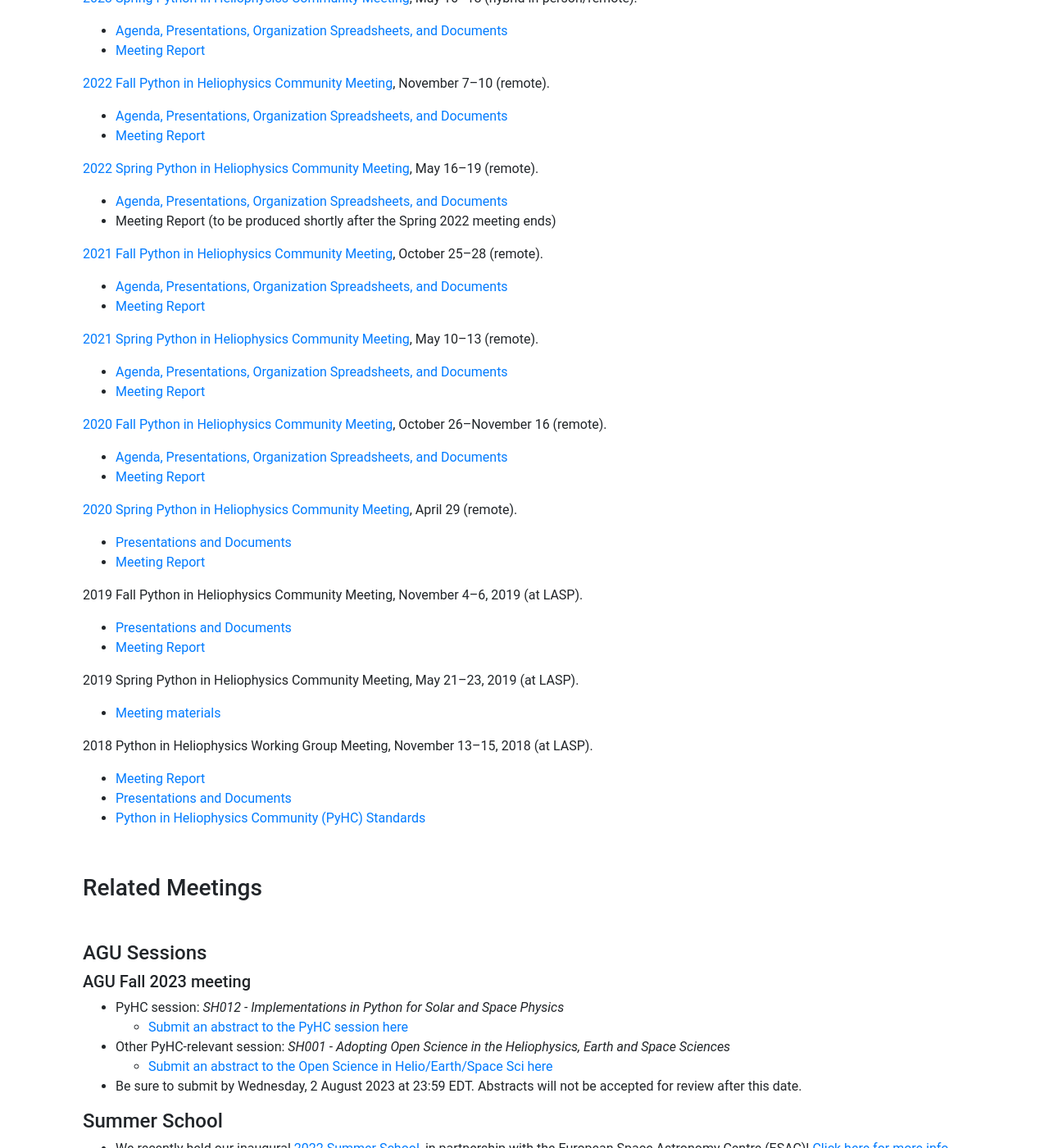
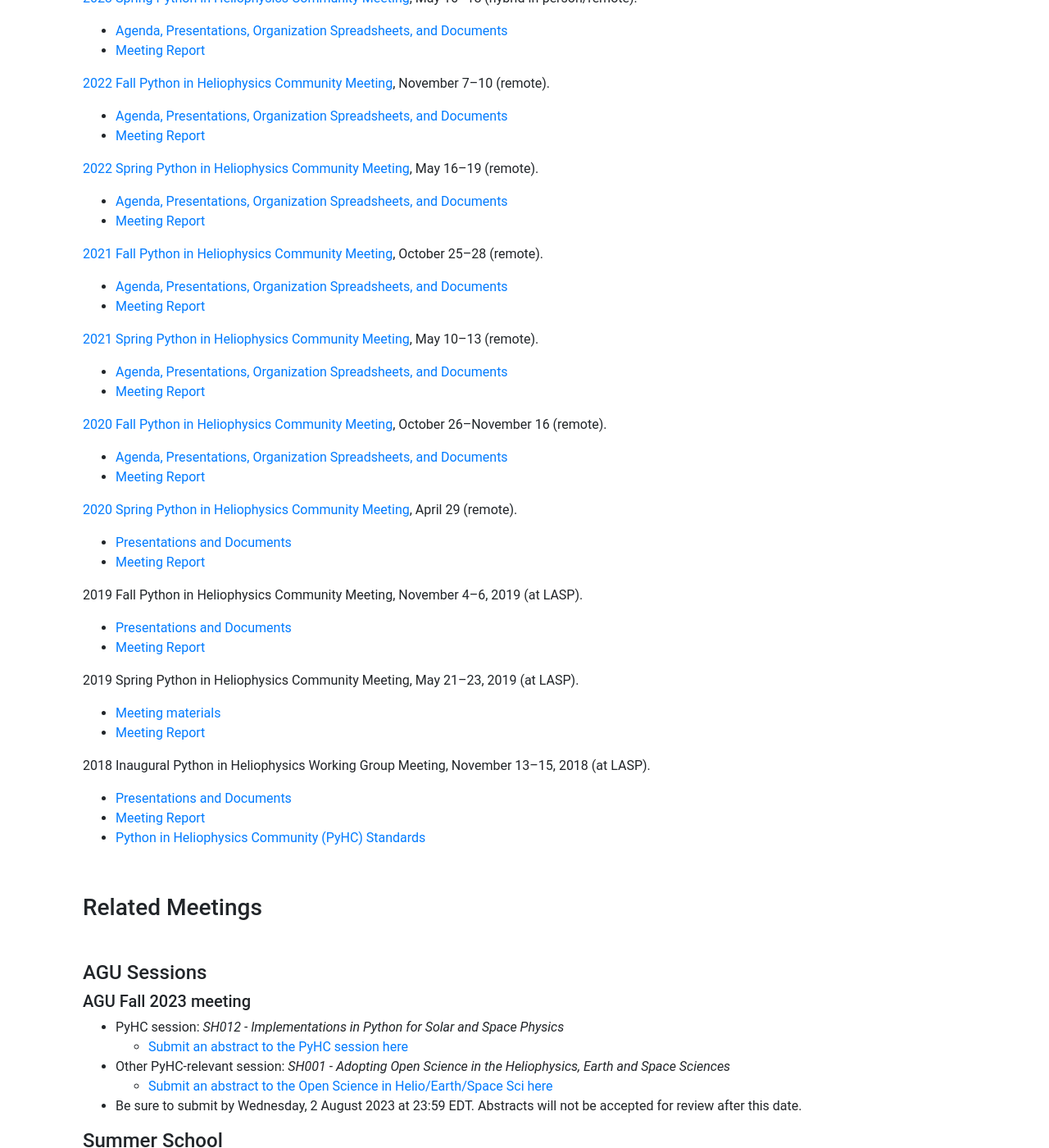
Before and after one commit to heliophysicsPy/heliophysicsPy.github.io, a Jekyll site: the page built from _pages/meetings.md, in a window 1280 px wide and 1400 px high, scrolled down 1153 px. Shown: the whole window at 82% size. Built offline with Jekyll 4.4.1, drawn with Linux system fonts in a browser that asks for light colours; nearby versions of some CDN libraries.

Commit message:
added in spring 2022 report, as well as updating past meeting report links to go to the persistent DOI identifier on Zenodo in place of google drive links

```diff
--- a/_pages/meetings.md
+++ b/_pages/meetings.md
@@ -33,38 +33,39 @@
 [2022 Spring Python in Heliophysics Community Meeting]({% link
 _pages/meetings/spring2022.md %}), May 16–19 (remote).
 * [Agenda, Presentations, Organization Spreadsheets, and Documents](https://drive.google.com/drive/folders/1CCI5OSGNFcJwzpzgxaQMo8_s_oRN9j1o?usp=sharing)
-* Meeting Report (to be produced shortly after the Spring 2022 meeting ends)
+* [Meeting Report](https://doi.org/10.5281/zenodo.8393964)
 
 [2021 Fall Python in Heliophysics Community Meeting]({% link
 _pages/meetings/fall2021.md %}), October 25–28 (remote).
 * [Agenda, Presentations, Organization Spreadsheets, and Documents](https://drive.google.com/drive/folders/1R81Q0gH09IV41sU9HUZGQWDwJ2YXa78Q?usp=sharing)
-* [Meeting Report](https://docs.google.com/document/d/1wS0LQSaq7GWGJJkmcUzBAZHdEUADQahwazSvkR37QGI/edit?usp=sharing)
+* [Meeting Report](https://doi.org/10.5281/zenodo.5745358)
 
 [2021 Spring Python in Heliophysics Community Meeting]({% link
 _pages/meetings/spring2021.md %}), May 10–13 (remote).
 * [Agenda, Presentations, Organization Spreadsheets, and Documents](https://drive.google.com/drive/u/0/folders/1HcIQRnVmEXiTgNVx7cVL5mMySxVbUFYc)
-* [Meeting Report](https://docs.google.com/document/d/1G6Gr569NQ_j5FrW3fQkN-QtKazNznsDfHg39SOvnqSc/edit?usp=sharing)
+* [Meeting Report](https://doi.org/10.5281/zenodo.4784136)
 
 [2020 Fall Python in Heliophysics Community Meeting]({% link
 _pages/meetings/fall2020.md %}), October 26–November 16 (remote).
 * [Agenda, Presentations, Organization Spreadsheets, and Documents](https://drive.google.com/drive/u/0/folders/1T3CGRwXAst8jd7I6xFiKxyCgluGGpg0A)
-* [Meeting Report](https://docs.google.com/document/d/1roGSs_DKtXP5uLyPEHZrtA6taHW9zcMp0L54JKpg1p0/edit#heading=h.mpebd2k6hb5s)
+* [Meeting Report](https://doi.org/10.5281/zenodo.4728178)
 
 [2020 Spring Python in Heliophysics Community Meeting]({% link
 _pages/meetings/april2020.md %}), April 29 (remote).
 * [Presentations and Documents](https://drive.google.com/drive/u/0/folders/1vONfB6hf0y-VVOPj1748R3U9agFyq0iV)
-* [Meeting Report](https://docs.google.com/document/d/1FqR3u4nP4HtH6baIYyzehMeDDo6Qp5ivKtduPmHETFY/edit)
+* [Meeting Report](https://doi.org/10.5281/zenodo.4728184)
 
 2019 Fall Python in Heliophysics Community Meeting, November 4–6, 2019 (at LASP).
 * [Presentations and Documents](https://drive.google.com/drive/u/0/folders/1lSM0DwLuKli1Rv9eKYe0vBVB_V8_9wKB)
-* [Meeting Report](https://docs.google.com/document/d/187QNQuN_OWmM9jS9lZGjSQpUIIiCaCDtBHiw4DAqSmY/edit#heading=h.wk29adekc64s)
+* [Meeting Report](https://doi.org/10.5281/zenodo.4728161)
 
 2019 Spring Python in Heliophysics Community Meeting, May 21–23, 2019 (at LASP).
 * [Meeting materials](https://drive.google.com/drive/u/0/folders/171Ba3Mq3MIaEXoc9X91gZhaXHVjoJde2)
+* [Meeting Report](https://doi.org/10.5281/zenodo.4728159)
 
-2018 Python in Heliophysics Working Group Meeting, November 13–15, 2018 (at LASP).
-* [Meeting Report](https://docs.google.com/document/d/1ejP0kaibf6DRxjYJNmPrF1t3Nl21r0pC1FuDhu0hPnM/edit?usp=sharing)
+2018 Inaugural Python in Heliophysics Working Group Meeting, November 13–15, 2018 (at LASP).
 * [Presentations and Documents](https://drive.google.com/open?id=1snib9D8PcSaPByMqrAx8_4b05RfsTh58)
+* [Meeting Report](https://doi.org/10.5281/zenodo.2537188)
 * [Python in Heliophysics Community (PyHC) Standards](https://github.com/heliophysicsPy/standards/blob/main/standards.md)
 
 <br>
```
Also changed, not shown: _pages/meetings/spring2022.md (+3 -3 lines).
